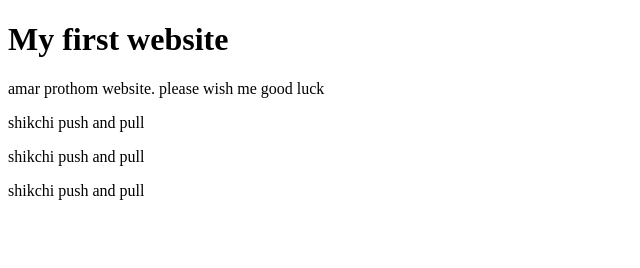
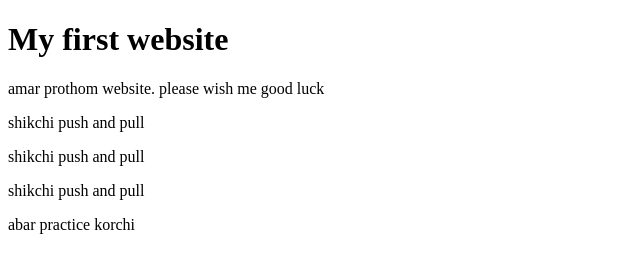
Before and after one commit to zahedulrubel/learning-web, a plain HTML site: page index.html in a window 1280 px wide. Shown: the whole page, without its empty margins (0-640 px from the left). Drawn offline with Linux system fonts and the light colour scheme.

Commit message:
practice

```diff
--- a/index.html
+++ b/index.html
@@ -12,6 +12,7 @@
         <p>shikchi push and pull</p>
         <p>shikchi push and pull</p>
         <p>shikchi push and pull</p>
+        <p>abar practice korchi</p>
 
 </body>
 </html>
```
